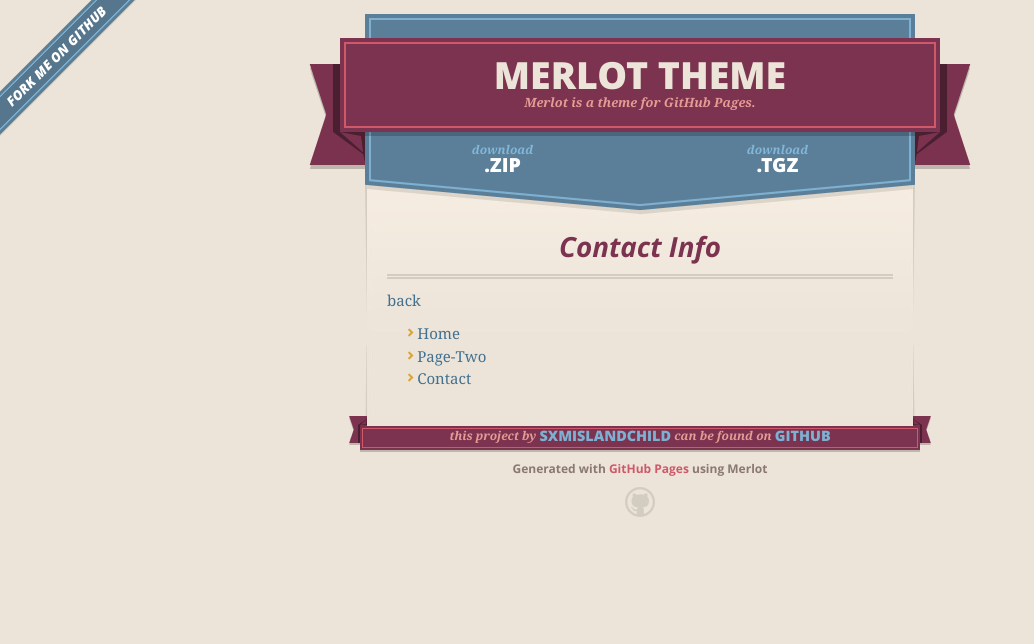
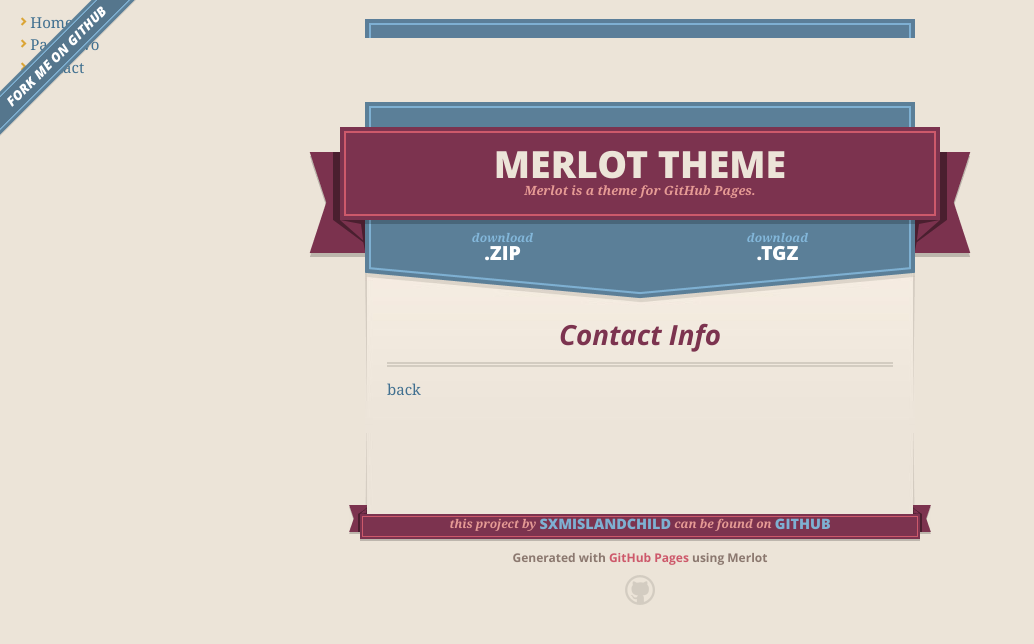
Before and after one commit to sxmislandchild/AF103, a Jekyll site: the page built from contact.md, in a window 1280 px wide. Shown: the top 644 px of the page, without its empty margins (0-1034 px from the left). Built offline with Jekyll 4.4.1, drawn with Linux system fonts in a browser that asks for light colours; our own code applies the rules of GitHub Pages for plain Markdown files.

Commit message:
Update default.html

```diff
--- a/_layouts/default.html
+++ b/_layouts/default.html
@@ -20,7 +20,7 @@
 
 {% seo %}
   </head>
-
+{% include nav.html %}
 
   <body>
     <div id="fb-root"></div>
@@ -60,7 +60,7 @@
         {{ content }}
 
         {% include likebutton.html %}
-        {% include nav.html %}
+
       </section>
 
       <footer>
```
